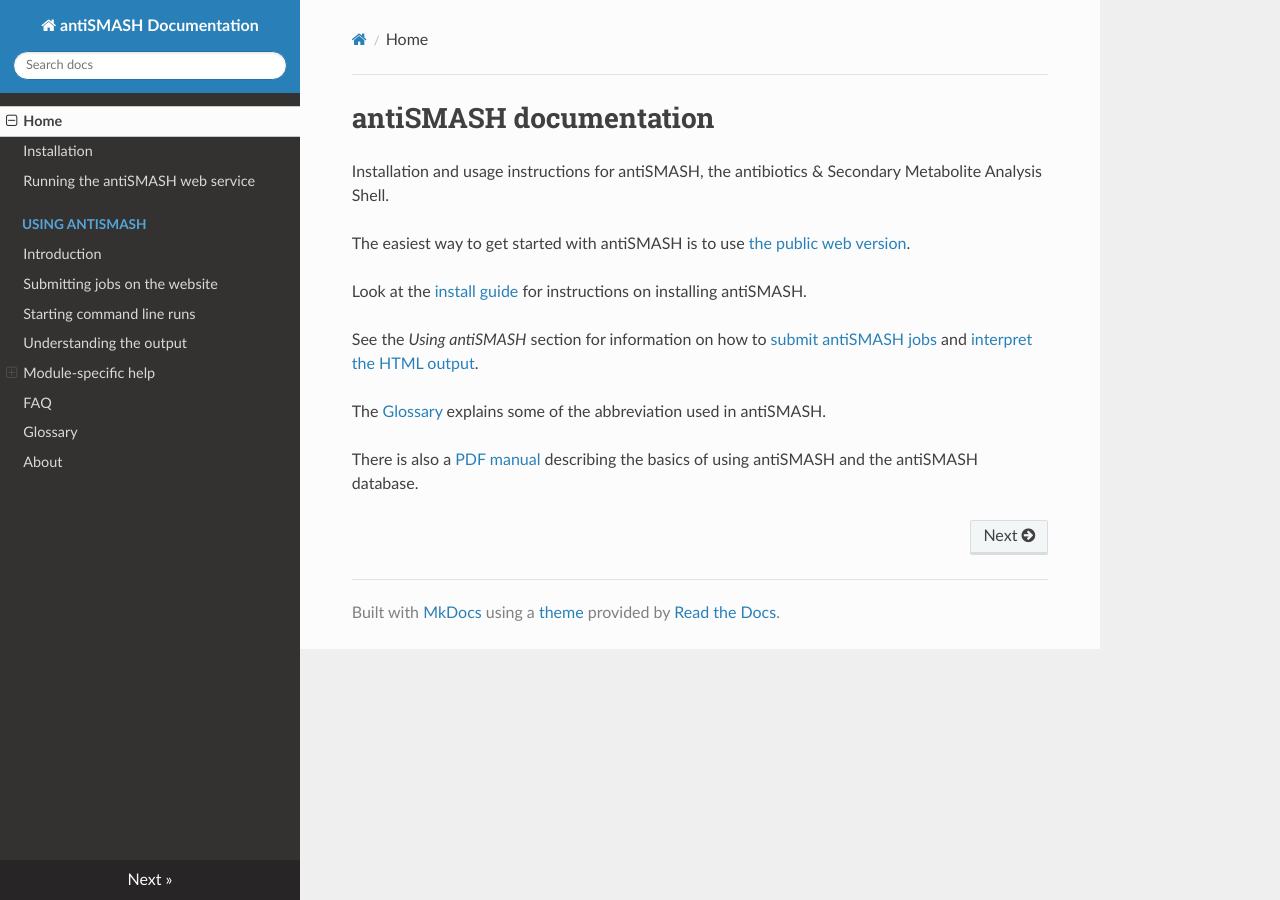
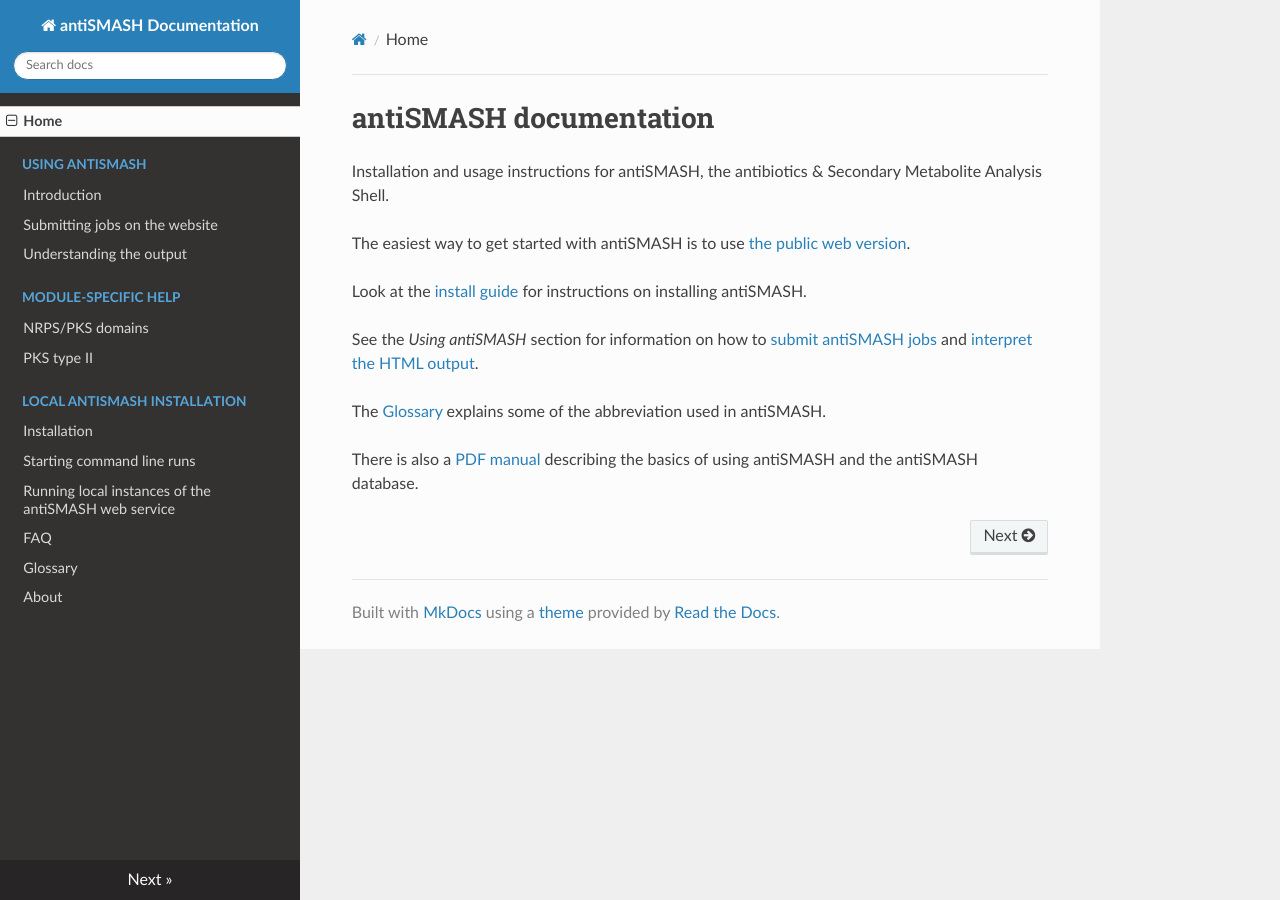
Before and after one commit to antismash/documentation, an MkDocs documentation site: the page built from docs/index.md, in a window 1280 px wide. Built offline with MkDocs 1.6.1, drawn with Linux system fonts in a browser that asks for light colours; nearby versions of some CDN libraries.

Commit message:
Reorganize outline; start with general antiSMASH usage and then local installation instructions

```diff
--- a/mkdocs.yml
+++ b/mkdocs.yml
@@ -1,17 +1,18 @@
 site_name: antiSMASH Documentation
 nav:
     - Home: index.md
-    - Installation: install.md
-    - Running the antiSMASH web service: web_service.md
     - Using antiSMASH:
       - Introduction: intro.md
       - Submitting jobs on the website: website_submission.md
-      - Starting command line runs: command_line.md
       - Understanding the output: understanding_output.md
-      - Module-specific help:
-        - NRPS/PKS domains: modules/nrps_pks_domains.md
-        - PKS type II: modules/t2pks.md
-      - FAQ: faq.md
+    - Module-specific help:
+       - NRPS/PKS domains: modules/nrps_pks_domains.md
+       - PKS type II: modules/t2pks.md
+    - Local antiSMASH installation:
+        - Installation: install.md
+        - Starting command line runs: command_line.md
+        - Running local instances of the antiSMASH web service: web_service.md
+    - FAQ: faq.md
     - Glossary: glossary.md
     - About: about.md
 theme: readthedocs
```
